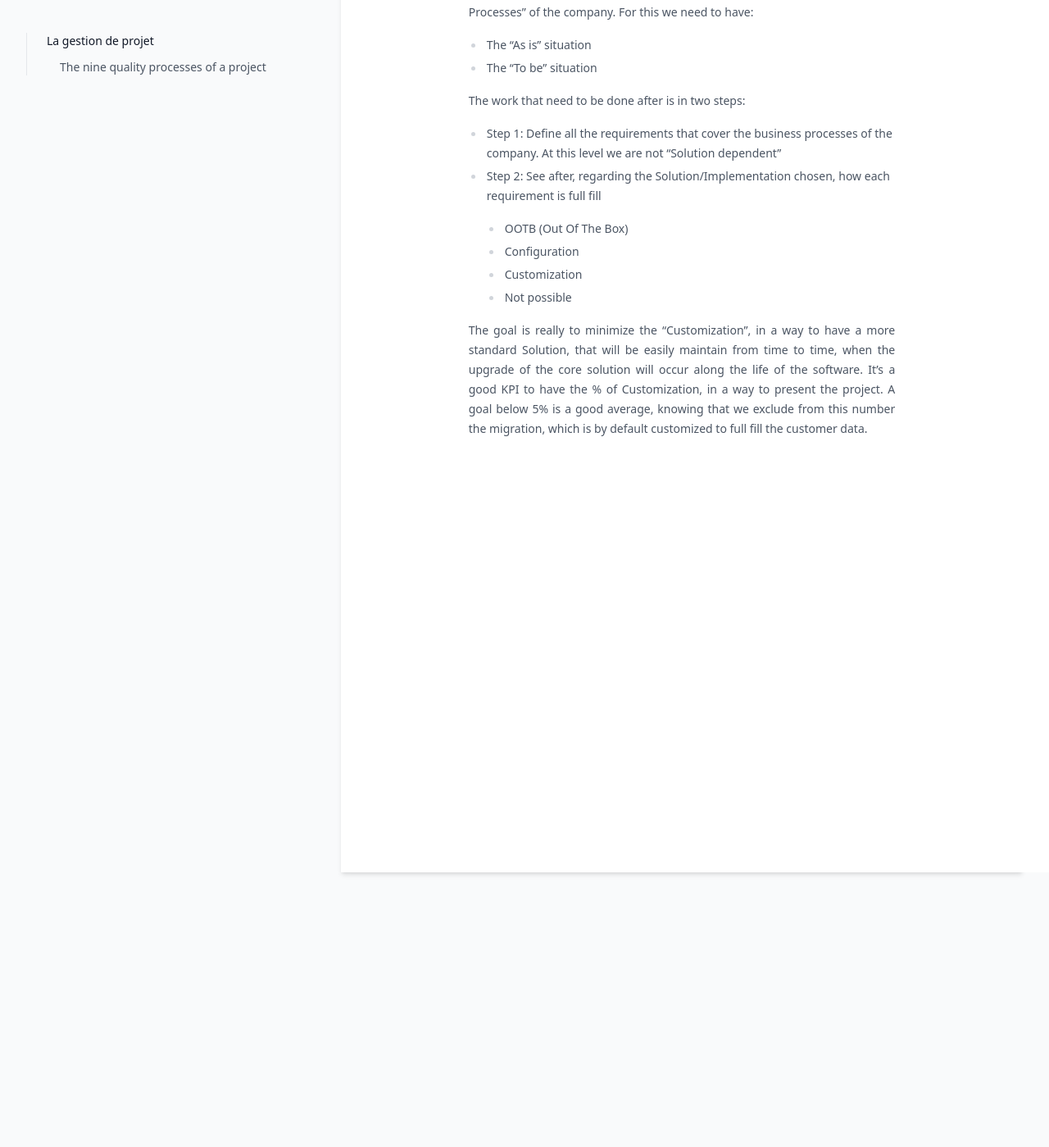
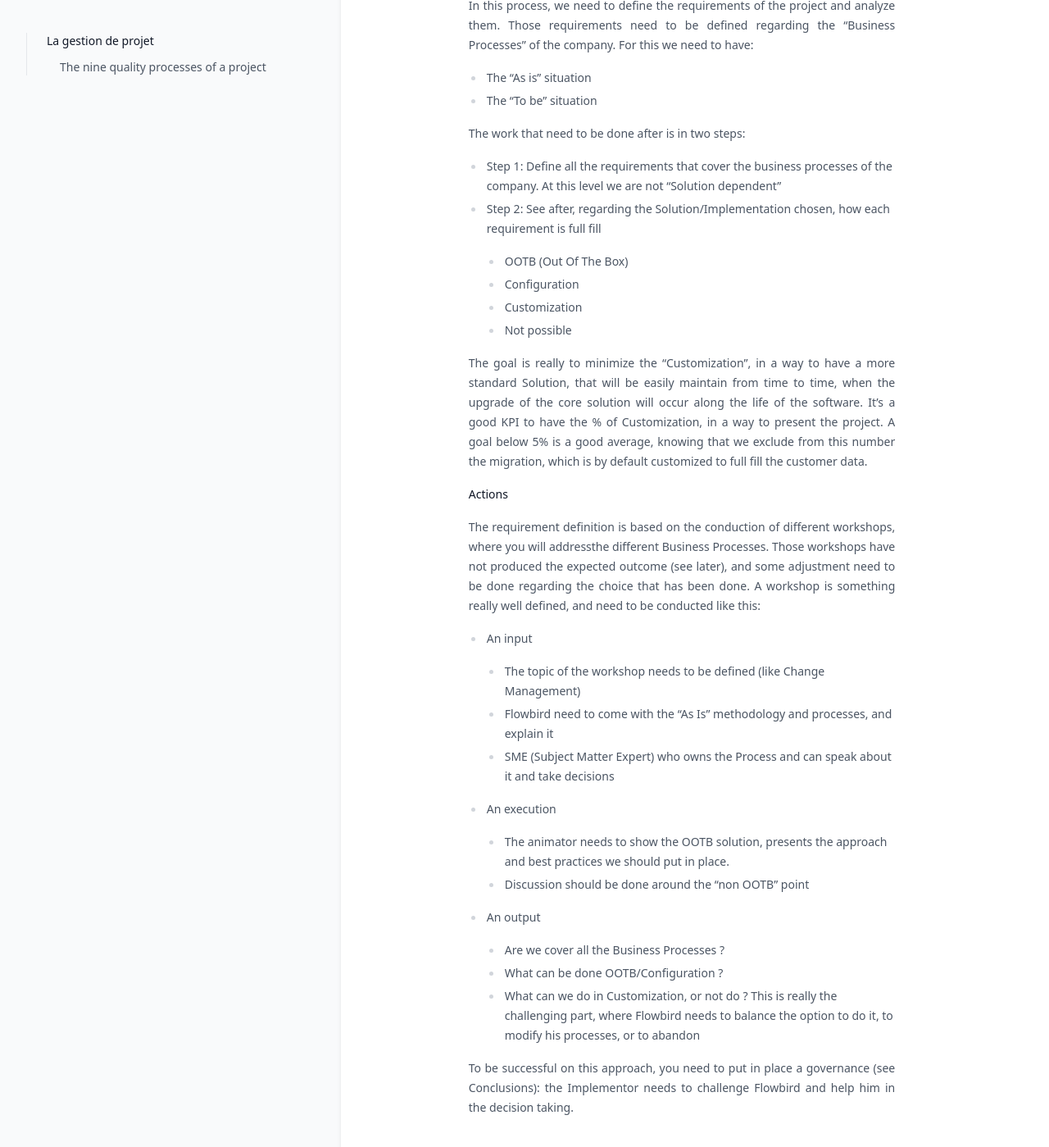
Before and after one commit to greglejeune/ebook, a Jekyll site: the page built from _gdp/2021-10-01-processes.md, in a window 1280 px wide and 1400 px high, scrolled down 336 px. Shown: the whole window at 82% size. Built offline with Jekyll 4.4.1, drawn with Linux system fonts in a browser that asks for light colours; before the commit the page ends 951 px from its top, so only the background shows below that.

Commit message:
Update 2021-10-01-processes.md

```diff
--- a/_gdp/2021-10-01-processes.md
+++ b/_gdp/2021-10-01-processes.md
@@ -8,6 +8,8 @@ title: "The nine quality processes of a project"
 <h2>Review of different processes</h2>
 
 <h3>Requirement Definition</h3>
+
+<p style="text-align: justify;"><strong>Content</strong></p>
 
 <p style="text-align: justify;">
   In this process, we need to define the requirements of the project and analyze them. Those requirements need to
@@ -42,3 +44,46 @@ easily maintain from time to time, when the upgrade of the core solution will oc
 a good KPI to have the % of Customization, in a way to present the project. A goal below 5% is a good average, knowing
 that we exclude from this number the migration, which is by default customized to full fill the customer data.
 </p>
+
+<p style="text-align: justify;"><strong>Actions</strong></p>
+
+<p style="text-align: justify;">
+  The requirement definition is based on the conduction of different workshops, where you will addressthe different
+Business Processes. Those workshops have not produced the expected outcome (see later), and some adjustment
+need to be done regarding the choice that has been done. A workshop is something really well defined, and need to
+be conducted like this:
+</p>
+
+<ul>
+  <li>
+    An input
+    <ul>
+      <li>The topic of the workshop needs to be defined (like Change Management)</li>
+      <li>Flowbird need to come with the “As Is” methodology and processes, and explain it</li>
+      <li>SME (Subject Matter Expert) who owns the Process and can speak about it and take decisions</li>
+    </ul>
+  </li>
+  <li>
+    An execution
+    <ul>
+      <li>The animator needs to show the OOTB solution, presents the approach and best practices we should put in place.</li>
+      <li>Discussion should be done around the “non OOTB” point</li>
+    </ul>
+  </li>
+  <li>
+    An output
+    <ul>
+      <li>Are we cover all the Business Processes ?</li>
+      <li>What can be done OOTB/Configuration ?</li>
+      <li>What can we do in Customization, or not do ? This is really the challenging part, where Flowbird needs
+to balance the option to do it, to modify his processes, or to abandon</li>
+    </ul>
+  </li>
+</ul>
+
+<p style="text-align: justify;">
+  To be successful on this approach, you need to put in place a governance (see Conclusions): the Implementor needs
+to challenge Flowbird and help him in the decision taking.
+</p>
+
+<p style="text-align: justify;"></p>
```
